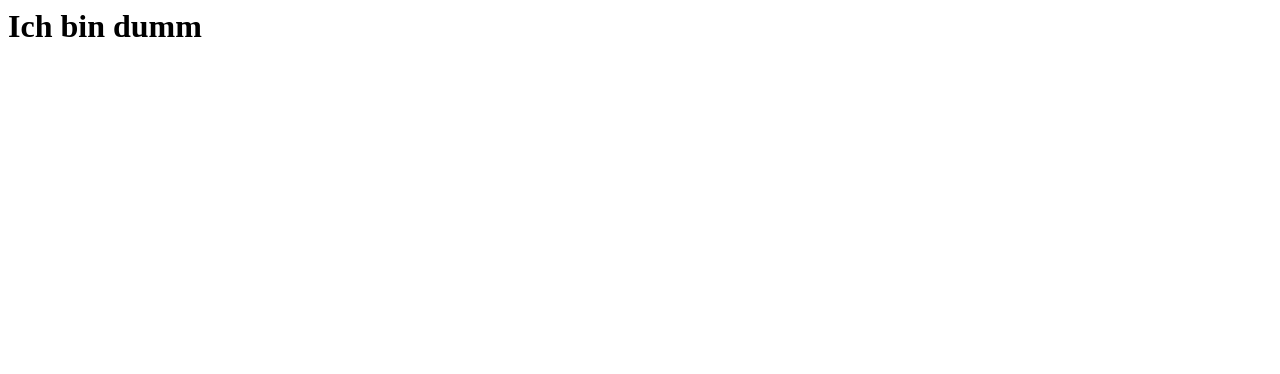
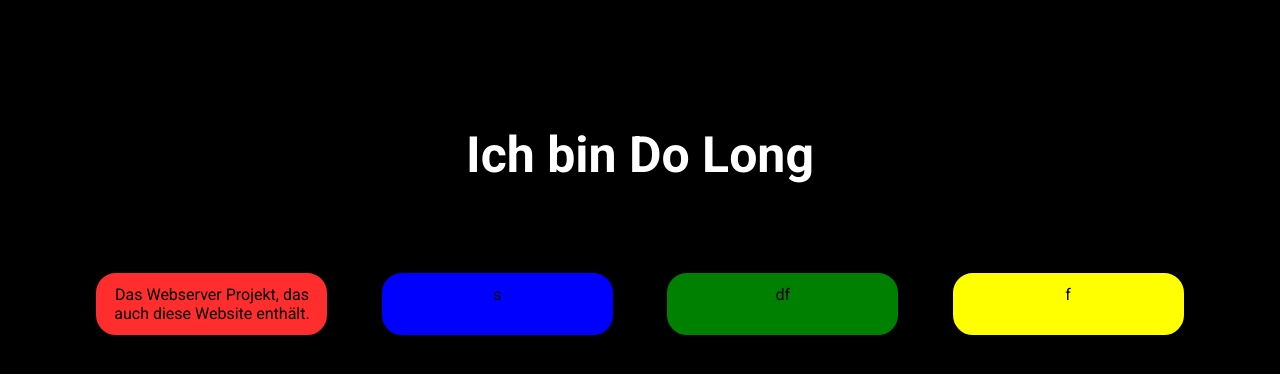
Before and after one commit to Long1351/Webserver, a PHP site: page / in a window 1280 px wide. Shown: the top 374 px of the page. Run offline with PHP 8.4, Linux system fonts and the light colour scheme.

Commit message:
idk what this is but it's probably important

```diff
--- a/index.html
+++ b/index.html
@@ -1 +1,86 @@
-<h1>Ich bin dumm<h1>
+<!DOCTYPE html>
+<html lang="de">
+
+<head>
+    <meta charset="UTF-8">
+    <meta http-equiv="X-UA-Compatible" content="IE=edge">
+    <meta name="viewport" content="width=device-width, initial-scale=1.0">
+    <title>Long1351 - long#7615</title>
+    <link rel="stylesheet" href="https://fonts.googleapis.com/css?family=Roboto:300,400,500,700&display=swap" />
+    <link rel="icon" type="image/x-icon" href="/favicon.ico">
+    <style>
+        body {
+            font-family: "Roboto", sans-serif;
+            background-color: black;
+            color: white;
+        }
+        header {
+            text-align: center;
+            margin-top: 10%;
+        }
+        h1 {
+            font-size: 50px;
+        }
+        .grid {
+            display: grid;
+            grid-template-columns: repeat(4, 10fr);
+            grid-gap: 5%;
+            margin: 7%;
+        }
+        .gridel {
+            color: black;
+            padding: 10px;
+            text-align: center;
+            border-radius: 20px;
+        }
+        .gridel:hover {
+            background-color: black;
+            transition: 0.5s;
+        }
+        .gridel:not(:hover) {
+            transition: 0.5s;
+        }
+        .red {
+            background-color: rgb(255, 45, 45);
+            border: 2px solid rgb(255, 45, 45);
+        }
+        .red:hover {
+            color: rgb(255, 45, 45);
+        }
+        .blue {
+            background-color: blue;
+            border: 2px solid blue;
+        }
+        .blue:hover {
+            color: blue;
+        }
+        .green {
+            background-color: green;
+            border: 2px solid green;
+        }
+        .green:hover {
+            color: green;
+        }
+        .yellow {
+            background-color: yellow;
+            border: 2px solid yellow;
+        }
+        .yellow:hover {
+            color: yellow;
+        }
+    </style>
+</head>
+
+<body>
+    <header>
+        <h1>Ich bin Do Long</h1>
+    </header>
+    <div class="grid">
+        <div class="gridel red">Das Webserver Projekt, das auch diese Website enthält.</div>
+        <div class="gridel blue">s</div>
+        <div class="gridel green">df</div>
+        <div class="gridel yellow">f</div>
+    </div>
+</body>
+
+</html>
--- a/node/ui/index.html
+++ b/node/ui/index.html
@@ -9,7 +9,7 @@
     </head>
     <body>
         <header>
-            <a id="logo" href="http://127.0.0.1:3000/node/ui/"><h1>Einkaufsliste</h1></a>
+            <a id="logo" href="/"><h1>Einkaufsliste</h1></a>
         </header>
         <main>
             <fieldset>
```
Also changed, not shown: node/app.js (+12 -16 lines), node/ui/script.js (+2 -5 lines), node/ui/style.css (+5 -4 lines), favicon.ico (added), 2 other files.
